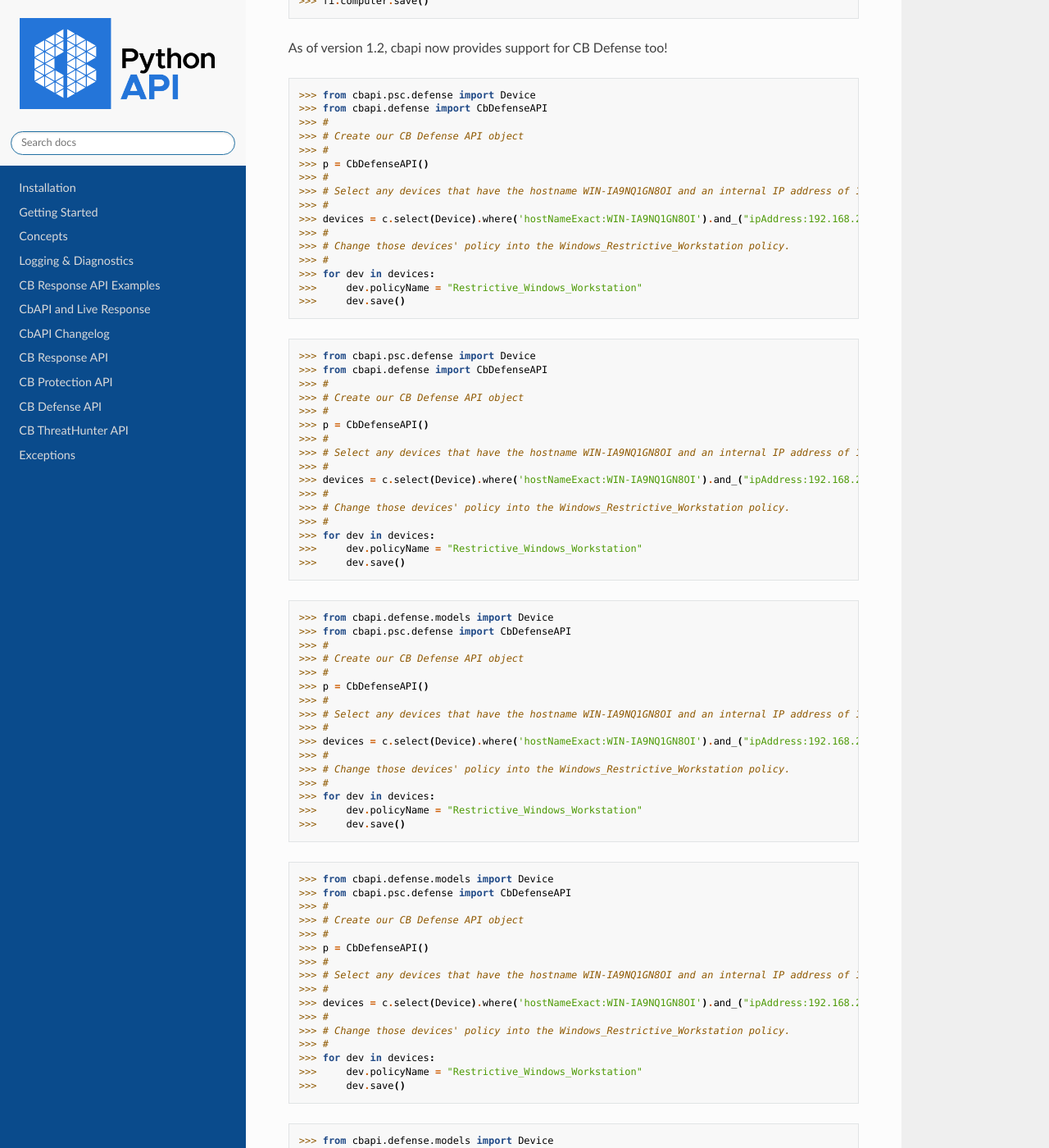
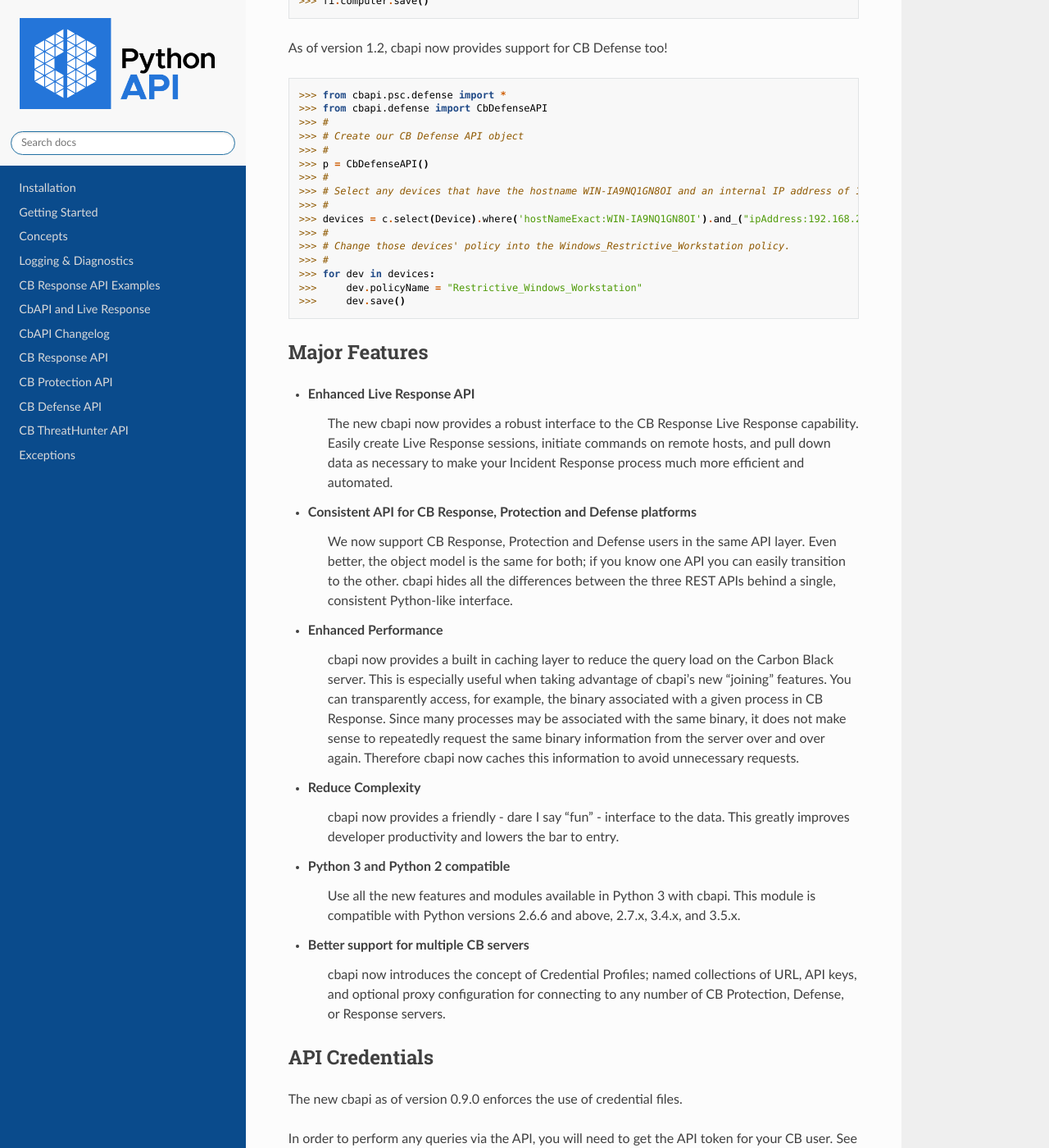
Before and after one commit to carbonblack/cbapi-python, a Sphinx documentation site: the page built from docs/index.rst, in a window 1280 px wide and 1400 px high, scrolled down 1202 px. Shown: the whole window at 82% size. Built offline with Sphinx 7.4.7 and the Read the Docs theme 2.0.0, drawn with Linux system fonts in a browser that asks for light colours; some of the changed text lies outside the part shown.

Commit message:
Fixing multiple examples
Fixing multiple examples

```diff
--- a/docs/index.rst
+++ b/docs/index.rst
@@ -64,7 +64,7 @@
 
 As of version 1.2, cbapi now provides support for CB Defense too!
 
-   >>> from cbapi.psc.defense import Device
+   >>> from cbapi.psc.defense import *
    >>> from cbapi.defense import CbDefenseAPI
    >>> #
    >>> # Create our CB Defense API object
@@ -74,86 +74,6 @@
    >>> # Select any devices that have the hostname WIN-IA9NQ1GN8OI and an internal IP address of 192.168.215.150
    >>> #
    >>> devices = c.select(Device).where('hostNameExact:WIN-IA9NQ1GN8OI').and_("ipAddress:192.168.215.150").first()
-   >>> #
-   >>> # Change those devices' policy into the Windows_Restrictive_Workstation policy.
-   >>> #
-   >>> for dev in devices:
-   >>>     dev.policyName = "Restrictive_Windows_Workstation"
-   >>>     dev.save()
-
-
-
-
-   >>> from cbapi.psc.defense import Device
-   >>> from cbapi.defense import CbDefenseAPI
-   >>> #
-   >>> # Create our CB Defense API object
-   >>> #
-   >>> p = CbDefenseAPI()
-   >>> #
-   >>> # Select any devices that have the hostname WIN-IA9NQ1GN8OI and an internal IP address of 192.168.215.150
-   >>> #
-   >>> devices = c.select(Device).where('hostNameExact:WIN-IA9NQ1GN8OI').and_("ipAddress:192.168.215.150").first()
-   >>> #
-   >>> # Change those devices' policy into the Windows_Restrictive_Workstation policy.
-   >>> #
-   >>> for dev in devices:
-   >>>     dev.policyName = "Restrictive_Windows_Workstation"
-   >>>     dev.save()
-
-
-
-
-   >>> from cbapi.defense.models import Device
-   >>> from cbapi.psc.defense import CbDefenseAPI
-   >>> #
-   >>> # Create our CB Defense API object
-   >>> #
-   >>> p = CbDefenseAPI()
-   >>> #
-   >>> # Select any devices that have the hostname WIN-IA9NQ1GN8OI and an internal IP address of 192.168.215.150
-   >>> #
-   >>> devices = c.select(Device).where('hostNameExact:WIN-IA9NQ1GN8OI').and_("ipAddress:192.168.215.150").first()
-   >>> #
-   >>> # Change those devices' policy into the Windows_Restrictive_Workstation policy.
-   >>> #
-   >>> for dev in devices:
-   >>>     dev.policyName = "Restrictive_Windows_Workstation"
-   >>>     dev.save()
-
-
-
-
-   >>> from cbapi.defense.models import Device
-   >>> from cbapi.psc.defense import CbDefenseAPI
-   >>> #
-   >>> # Create our CB Defense API object
-   >>> #
-   >>> p = CbDefenseAPI()
-   >>> #
-   >>> # Select any devices that have the hostname WIN-IA9NQ1GN8OI and an internal IP address of 192.168.215.150
-   >>> #
-   >>> devices = c.select(Device).where('hostNameExact:WIN-IA9NQ1GN8OI').and_("ipAddress:192.168.215.150").first()
-   >>> #
-   >>> # Change those devices' policy into the Windows_Restrictive_Workstation policy.
-   >>> #
-   >>> for dev in devices:
-   >>>     dev.policyName = "Restrictive_Windows_Workstation"
-   >>>     dev.save()
-
-
-
-
-   >>> from cbapi.defense.models import Device
-   >>> from cbapi.defense import CbDefenseAPI
-   >>> #
-   >>> # Create our CB Defense API object
-   >>> #
-   >>> d = CbDefenseAPI()
-   >>> #
-   >>> # Select any devices that have the hostname WIN-IA9NQ1GN8OI and an internal IP address of 192.168.215.150
-   >>> #
-   >>> devices = d.select(Device).where('hostNameExact:WIN-IA9NQ1GN8OI').and_("ipAddress:192.168.215.150").first()
    >>> #
    >>> # Change those devices' policy into the Windows_Restrictive_Workstation policy.
    >>> #
```
